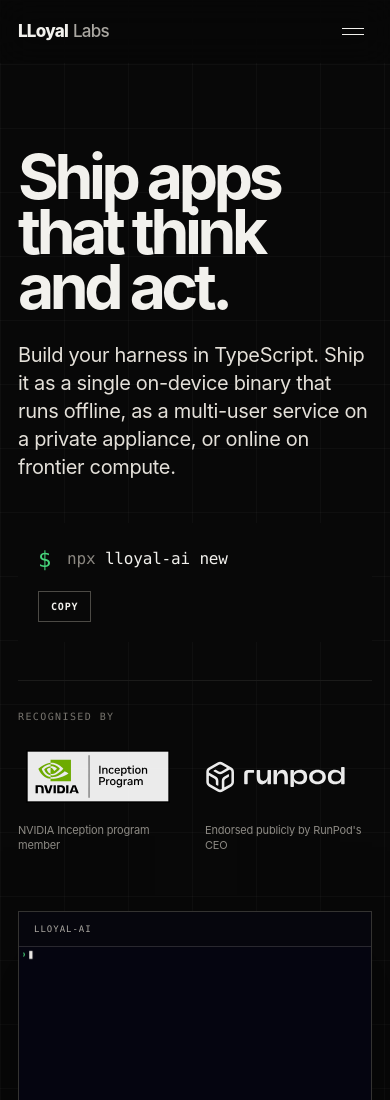
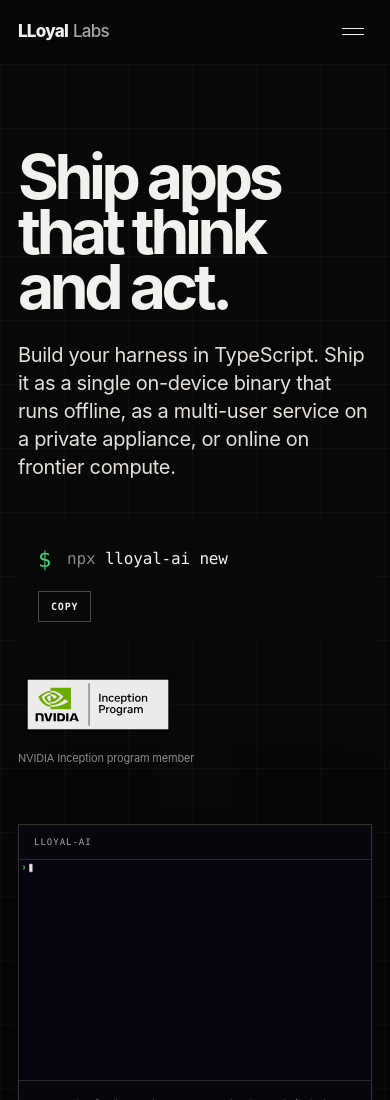
Before and after one commit to lloyal-ai/website, a React (Vite) app: page / in a window 390 px wide. Shown: the top 1100 px of the page. Built offline with nearby package versions, Linux system fonts and the light colour scheme.

Commit message:
Simplify hero recognition to NVIDIA Inception membership

```diff
--- a/index.html
+++ b/index.html
@@ -1093,10 +1093,6 @@
 .hero.hero--section .hero-category h1 { font-size: clamp(46px, 5.6vw, 80px); line-height: .92; letter-spacing: -.05em; }
 @media (max-width: 820px) { .hero.hero--section .hero-category h1 { font-size: clamp(42px, 8vw, 66px); } }
 @media (max-width: 560px) { .hero.hero--section .hero-category h1 { font-size: clamp(38px, 11vw, 56px); } }
-
-/* The marks were a child of the editorial grid; here they sit inside the copy
-   column, so the column placement they carried has to be released. */
-.build-entry--hero .trust-strip { grid-column: auto; margin-top: 38px; }
 
 /* The guide link used to sit on its own under the command. It now runs on from
    the absences line, so it takes inline flow and keeps its own underline. */
@@ -1238,13 +1234,10 @@
 <h1>Ship apps that think and act.</h1>
 <p class="large-copy">Build your harness in TypeScript. Ship it as a single on-device binary that runs offline, as a multi-user service on a private appliance, or online on frontier compute.</p>
 <div class="build-command"><span>$</span><code><span class="cmd-run">npx</span> lloyal-ai new</code><button type="button" data-copy-command="npx lloyal-ai new">Copy</button></div>
-<div aria-label="Recognition" class="trust-strip">
-<p class="trust-kicker">Recognised by</p>
-<ul class="trust-marks">
-<li><a href="https://www.nvidia.com/en-us/startups/" rel="noreferrer" target="_blank"><img alt="NVIDIA Inception Program member badge" height="69" src="/assets/nvidia-inception-program-badge.svg" width="160"/></a><span>NVIDIA Inception program member</span></li>
-<li><a href="https://www.linkedin.com/posts/zeen_ten-ai-agents-shared-a-single-239-gb-model-activity-7486095326706257921-613r" rel="noreferrer" target="_blank"><img alt="RunPod" height="32" src="/assets/runpod-logo-white.svg" width="141"/></a><span>Endorsed publicly by RunPod's CEO</span></li>
-</ul>
-</div>
+<figure class="inception-membership">
+<a href="https://www.nvidia.com/en-us/startups/" rel="noreferrer" target="_blank"><img alt="NVIDIA Inception Program member badge" height="69" src="/assets/nvidia-inception-program-badge.svg" width="160"/></a>
+<figcaption>NVIDIA Inception program member</figcaption>
+</figure>
 </div>
 <div class="build-entry-visual">
 <figure class="scaffold-shot">
--- a/public/styles.css
+++ b/public/styles.css
@@ -199,14 +199,11 @@
 .quiet-link { display: inline-block; margin-top: 18px; color: #8d8a84; font-size: 12px; border-bottom: 1px solid transparent; }
 .quiet-link:hover { color: var(--ink); border-color: #66635e; }
 
-.trust-strip { grid-column: 1 / -1; margin-top: 46px; padding-top: 28px; border-top: 1px solid var(--line-soft); display: flex; flex-direction: column; align-items: flex-start; gap: 18px; text-align: left; }
-.trust-kicker { margin: 0; color: var(--faint); font-family: var(--mono); font-size: 10px; letter-spacing: .14em; text-transform: uppercase; }
-.trust-marks { list-style: none; margin: 0; padding: 0; display: flex; flex-wrap: wrap; justify-content: flex-start; align-items: flex-start; gap: clamp(28px, 4vw, 64px); }
-.trust-marks li { display: flex; flex-direction: column; align-items: flex-start; gap: 12px; }
-.trust-marks a { display: flex; align-items: center; height: 69px; opacity: .92; }
-.trust-marks a:hover { opacity: 1; }
-.trust-marks img { display: block; height: auto; }
-.trust-marks span { color: #8d8a84; font-size: 12px; }
+.inception-membership { margin: 28px 0 0; display: flex; flex-direction: column; align-items: flex-start; gap: 12px; text-align: left; }
+.inception-membership a { display: block; opacity: .92; }
+.inception-membership a:hover { opacity: 1; }
+.inception-membership img { display: block; max-width: 100%; height: auto; }
+.inception-membership figcaption { color: #8d8a84; font-size: 12px; line-height: 1.35; }
 
 .hero-proof {
   position: relative;
@@ -542,29 +539,11 @@
   .footer-top { grid-template-columns:1fr; }
 }
 
-/* Mid-width band (~980-1200px viewport, which is also what a 1440/1470
-   display shows at 110-125% browser zoom): the hero is still two-column, but
-   its left column gets too narrow for both recognition marks side by side and
-   the second one wrapped underneath. Keep them on one row, the way the phone
-   rule below already does. Scoped to the band so tablet widths, where the hero
-   is single-column and the strip is full width, are left as they were. */
-@media (min-width: 981px) and (max-width: 1200px) {
-  .trust-marks { flex-wrap: nowrap; gap: 20px; }
-  .trust-marks li { flex: 1 1 0; min-width: 0; }
-  .trust-marks img { max-width: 100%; }
-  .trust-marks span { line-height: 1.35; }
-}
-
 @media (max-width: 560px) {
   :root { --gutter: 18px; }
   body { font-size:15px; }
   .hero { padding-top:54px; }
-  .trust-strip { margin-top: 34px; }
-  .trust-marks { flex-wrap: nowrap; gap: 20px; }
-  .trust-marks li { flex: 1 1 0; min-width: 0; }
-  .trust-marks a { height: 69px; }
-  .trust-marks img { max-width: 100%; }
-  .trust-marks span { font-size: 11px; line-height: 1.35; }
+  .inception-membership figcaption { font-size: 11px; }
   .kicker { font-size:8px; }
   .hero-proof-label { margin-top:15px; font-size:9px; }
   .hero h1 { font-size:clamp(43px,14.6vw,70px); letter-spacing:-.075em; }
```
